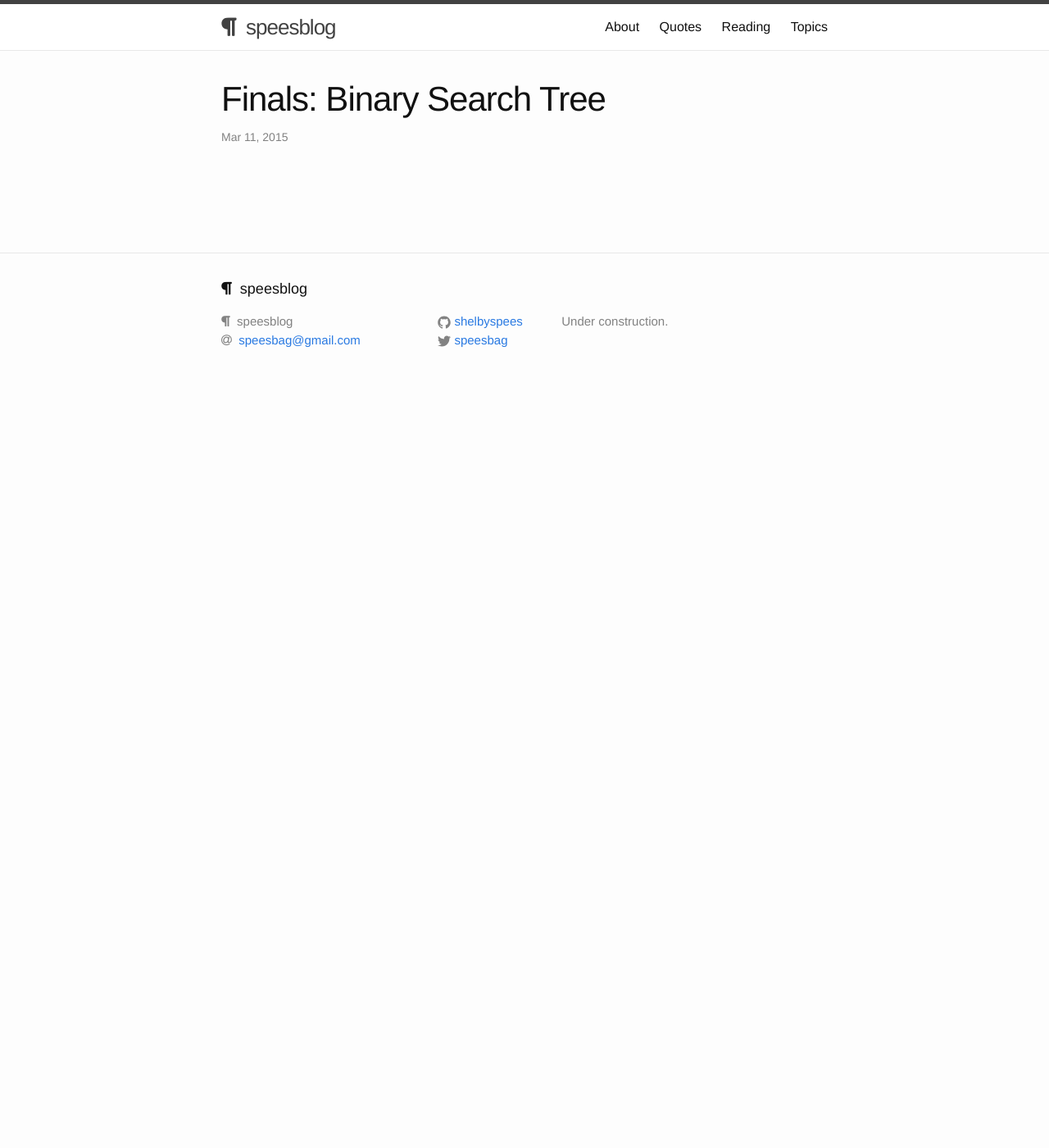
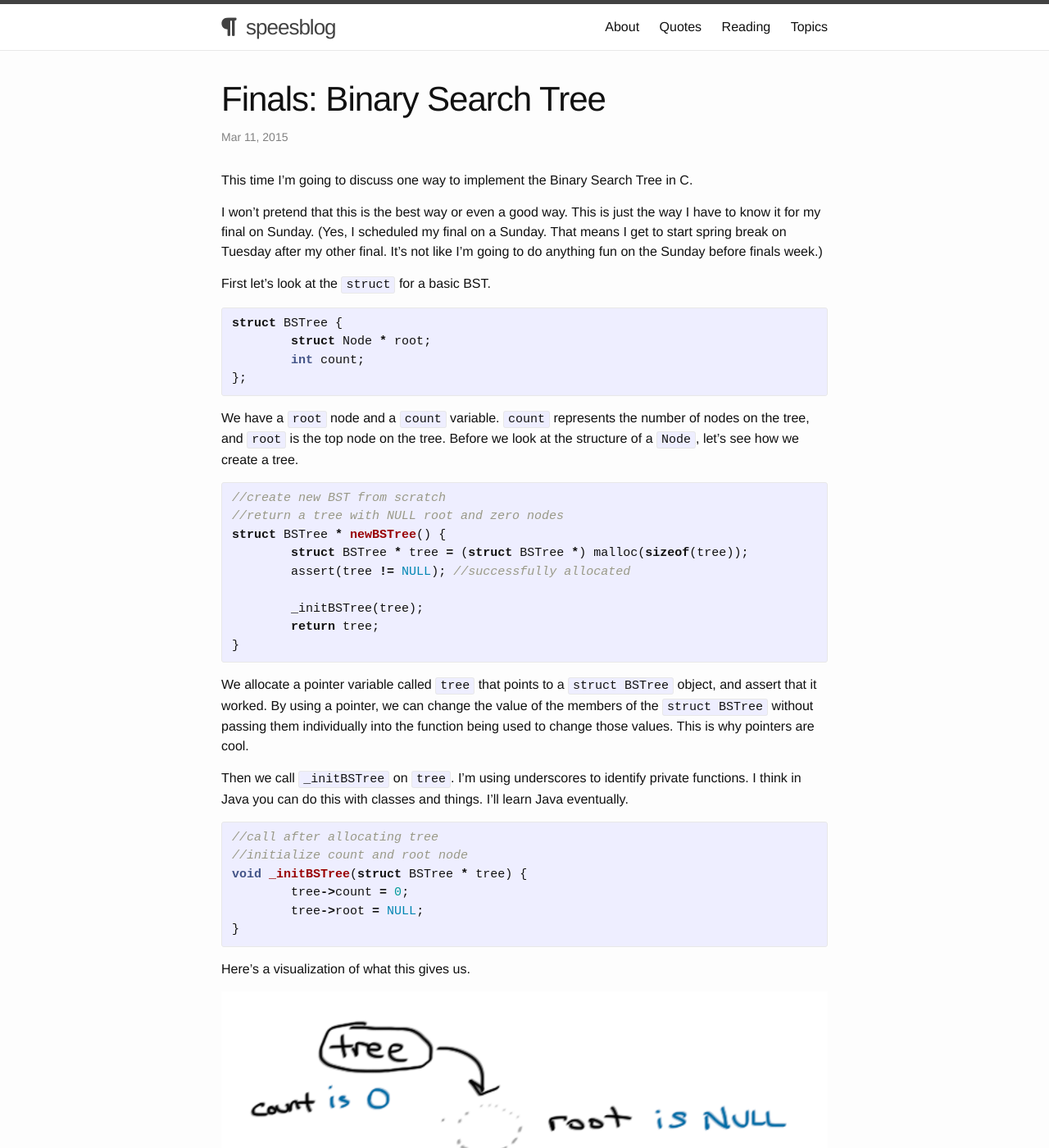
Before and after one commit to shelbyspees/speesblog, a Jekyll site: the page built from _posts/2015-03-11-finals-bst.md, in a window 1280 px wide and 1400 px high. Shown: the whole window at 82% size. Built offline with Jekyll 4.4.1, drawn with Linux system fonts in a browser that asks for light colours; nearby versions of some CDN libraries.

Commit message:
New post

```diff
--- a/_posts/2015-03-11-finals-bst.md
+++ b/_posts/2015-03-11-finals-bst.md
@@ -3,3 +3,50 @@ layout: post
 title: "Finals: Binary Search Tree"
 category: "data_structures"
 ---
+
+This time I'm going to discuss one way to implement the Binary Search Tree in C.
+
+I won't pretend that this is the best way or even a good way. This is just the way I have to know it for my final on Sunday. (Yes, I scheduled my final on a Sunday. That means I get to start spring break on Tuesday after my other final. It's not like I'm going to do anything fun on the Sunday before finals week.)
+
+{% highlight c %}
+{% endhighlight %}
+
+First let's look at the `struct` for a basic BST.
+
+{% highlight c %}
+struct BSTree {
+	struct Node * root;
+	int count;
+};
+{% endhighlight %}
+
+We have a `root` node and a `count` variable. `count` represents the number of nodes on the tree, and `root` is the top node on the tree. Before we look at the structure of a `Node`, let's see how we create a tree.
+
+{% highlight c %}
+//create new BST from scratch
+//return a tree with NULL root and zero nodes
+struct BSTree * newBSTree() {
+	struct BSTree * tree = (struct BSTree *) malloc(sizeof(tree));
+	assert(tree != NULL); //successfully allocated
+
+	_initBSTree(tree);
+	return tree;
+}
+{% endhighlight %}
+
+We allocate a pointer variable called `tree` that points to a `struct BSTree` object, and assert that it worked. By using a pointer, we can change the value of the members of the `struct BSTree` without passing them individually into the function being used to change those values. This is why pointers are cool.
+
+Then we call `_initBSTree` on `tree`. I'm using underscores to identify private functions. I think in Java you can do this with classes and things. I'll learn Java eventually.
+
+{% highlight c %}
+//call after allocating tree
+//initialize count and root node
+void _initBSTree(struct BSTree * tree) {
+	tree->count = 0;
+	tree->root = NULL;
+}
+{% endhighlight %}
+
+Here's a visualization of what this gives us.
+
+<img class="wide" src="{{ site.url }}/assets/comp/initBST.png"/>
```
Also changed, not shown: _posts/2015-03-11-finals-bag-adt.md (+1 -1 lines), topics.md (+5 -3 lines), assets/comp/initBST.png (added).
